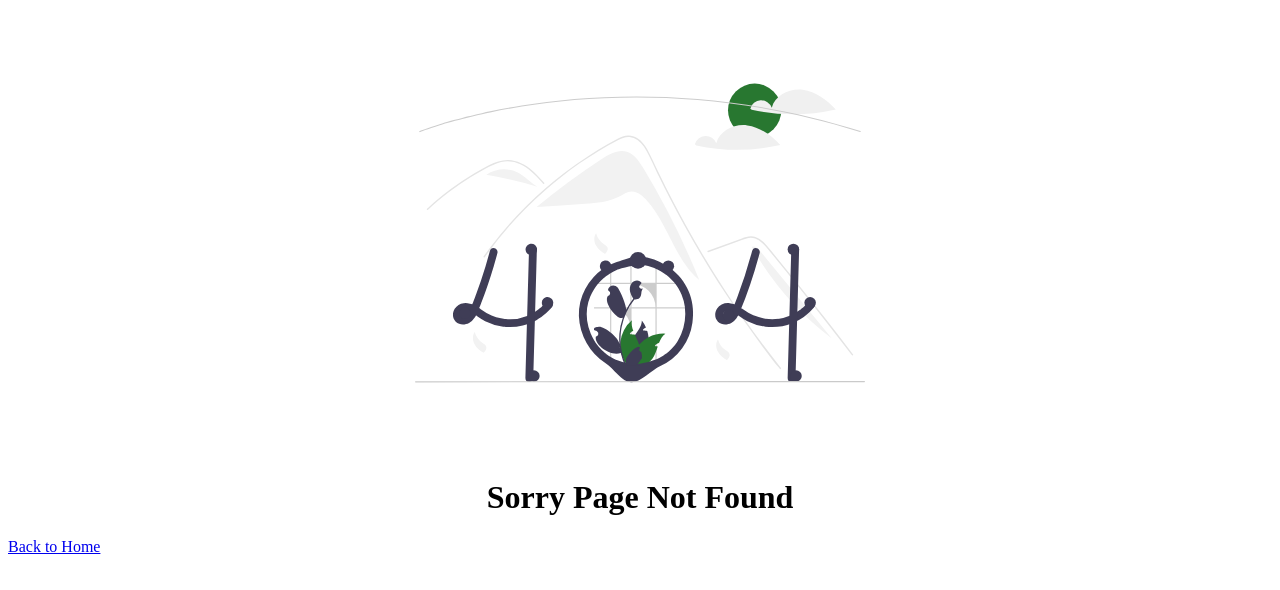
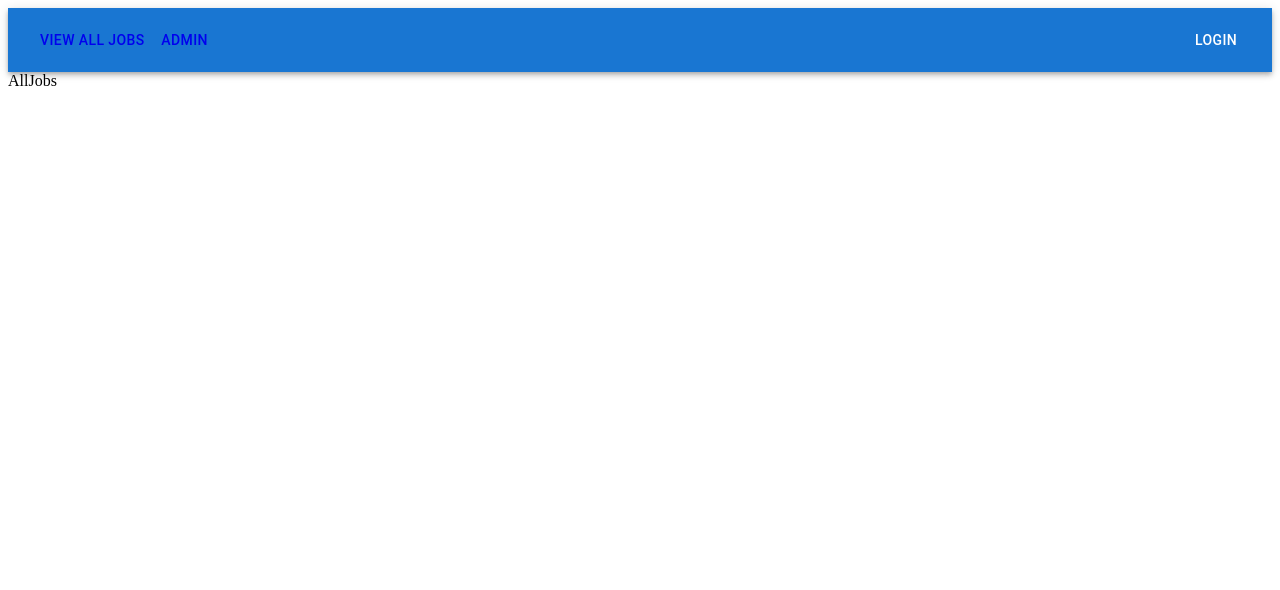
Before and after one commit to chubibobibo/JobTracker, a React (Vite) app in the folder frontend/: page /dashboard/all-jobs in a window 1280 px wide. Before the commit this address had no page. Shown: the top 590 px of the page. Built offline with nearby package versions, Linux system fonts and the light colour scheme.

Commit message:
initial structure DashboardLayout and implementing context

```diff
--- a/frontend/src/App.jsx
+++ b/frontend/src/App.jsx
@@ -8,6 +8,9 @@ import Register from "./pages/Register.jsx";
 import Landing from "./pages/Landing.jsx";
 import DashboardLayout from "./pages/DashboardLayout.jsx";
 import ErrorPage from "./pages/ErrorPage.jsx";
+import AddJob from "./pages/AddJob.jsx";
+import AllJobs from "./pages/AllJobs.jsx";
+import EditJob from "./pages/EditJob.jsx";
 
 function App() {
   const Router = createBrowserRouter([
@@ -33,6 +36,20 @@ function App() {
         {
           path: "dashboard",
           element: <DashboardLayout />,
+          children: [
+            {
+              index: true,
+              element: <AddJob />,
+            },
+            {
+              path: "all-jobs",
+              element: <AllJobs />,
+            },
+            {
+              path: "edit-job/:id", //specifying a param for a way to obtain a specific job entry
+              element: <EditJob />,
+            },
+          ],
         },
       ],
     },
--- /dev/null
+++ b/frontend/src/components/Navbar.jsx
@@ -0,0 +1,33 @@
+//material UI
+import AppBar from "@mui/material/AppBar";
+import Box from "@mui/material/Box";
+import Toolbar from "@mui/material/Toolbar";
+import Typography from "@mui/material/Typography";
+import Button from "@mui/material/Button";
+import IconButton from "@mui/material/IconButton";
+import MenuIcon from "@mui/icons-material/Menu";
+
+import { Link } from "react-router-dom";
+
+function Navbar() {
+  return (
+    <div>
+      <Box sx={{ flexGrow: 1 }}>
+        <AppBar position='static'>
+          <Toolbar>
+            <Typography variant='h6' component='div' sx={{ flexGrow: 1 }}>
+              <Link to='/dashboard/all-jobs'>
+                <Button color='inherit'>View All Jobs</Button>
+              </Link>
+              <Link to='/dashboard/all-jobs'>
+                <Button color='inherit'>Admin</Button>
+              </Link>
+            </Typography>
+            <Button color='inherit'>Login</Button>
+          </Toolbar>
+        </AppBar>
+      </Box>
+    </div>
+  );
+}
+export default Navbar;
--- /dev/null
+++ b/frontend/src/customHooks/DashboardContext.js
@@ -0,0 +1,6 @@
+//context to pass data from a parent component to a child component.
+import { createContext } from "react";
+
+const DashboardContext = createContext();
+
+export default DashboardContext;
--- /dev/null
+++ b/frontend/src/pages/AddJob.jsx
@@ -0,0 +1,4 @@
+function AddJob() {
+  return <div>AddJob</div>;
+}
+export default AddJob;
--- /dev/null
+++ b/frontend/src/pages/AllJobs.jsx
@@ -0,0 +1,4 @@
+function AllJobs() {
+  return <div>AllJobs</div>;
+}
+export default AllJobs;
--- a/frontend/src/pages/DashboardLayout.jsx
+++ b/frontend/src/pages/DashboardLayout.jsx
@@ -1,4 +1,36 @@
+import { Outlet } from "react-router-dom";
+import Navbar from "../components/Navbar.jsx";
+import { useState } from "react";
+
+//importing context created
+import DashboardContext from "../customHooks/DashboardContext.js";
+
 function DashboardLayout() {
-  return <div>DashboardLayout</div>;
+  const [isDarkMode, setIsDarkMode] = useState(false); //state for darkmode
+
+  const user = "Lester";
+
+  //function to toggle dark mode
+  //we will need thid function to be accessible to the navbar component using context instead of prop drilling.
+  const toggleDarkMode = () => {
+    setIsDarkMode(!isDarkMode);
+    console.log(isDarkMode);
+  };
+
+  return (
+    //using the context we created (DashboardContext with .provider to wrap around the components that we will be sharing data with.)
+    //then providing values in the context provider that we will be passing
+    <div>
+      <DashboardContext.Provider
+        value={{
+          toggleDarkMode,
+          user,
+        }}
+      >
+        <Navbar />
+        <Outlet />
+      </DashboardContext.Provider>
+    </div>
+  );
 }
 export default DashboardLayout;
--- /dev/null
+++ b/frontend/src/pages/EditJob.jsx
@@ -0,0 +1,4 @@
+function EditJob() {
+  return <div>EditJob</div>;
+}
+export default EditJob;
--- a/frontend/src/pages/Login.jsx
+++ b/frontend/src/pages/Login.jsx
@@ -1,11 +1,31 @@
 import { Link } from "react-router-dom";
+
+//import formComponent
+import RegFormComponent from "../components/RegFormComponent.jsx";
+
+//custom css
+import "../utils/styles/registerFormContainer.css";
+
+//matertialUI
+import Button from "@mui/material/Button";
+import Stack from "@mui/material/Stack";
 
 function Login() {
   return (
-    <div>
-      <h1>Login</h1>
-      <p>No account yet?</p>
-      <Link to='/register'>Register</Link>
+    <div className='registerContainer'>
+      <form action='' className='regForm'>
+        <Stack spacing={2}>
+          <h1 className='regLabel'>Login</h1>
+          <RegFormComponent type='email' label='email' name='email' />
+          <RegFormComponent type='password' label='password' name='password' />
+          <p>
+            No account yet? <Link to='/register'>Register</Link>
+          </p>
+          <Button variant='contained' color='success' type='submit'>
+            Register
+          </Button>
+        </Stack>
+      </form>
     </div>
   );
 }
```
